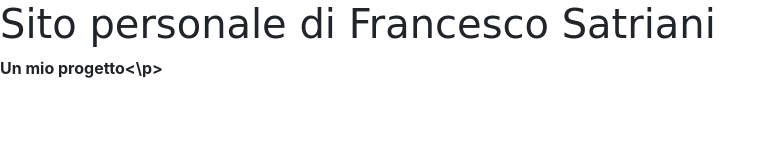
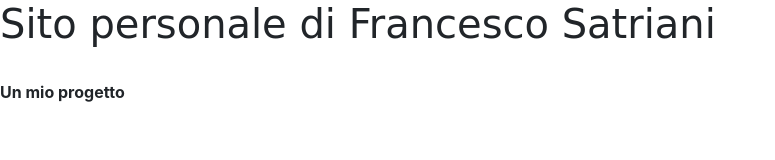
Before and after one commit to FrancescoSatriani/FrancescoSatriani.github.io, a plain HTML site: page index.html in a window 1280 px wide. Shown: the whole page, without its empty margins (0-775 px from the left). Drawn offline with nearby package versions, Linux system fonts and the light colour scheme; a web font is replaced by a local one.

Commit message:
Update index.html

```diff
--- a/index.html
+++ b/index.html
@@ -6,6 +6,7 @@
   </head>
   <body>
     <h1>Sito personale di Francesco Satriani</h1>
-   <p><a href"http://progettobdweb.github.io">Un mio progetto<\p>
+    <br>
+   <a href"http://progettobdweb.github.io">Un mio progetto
   </body>
 </html>
```
